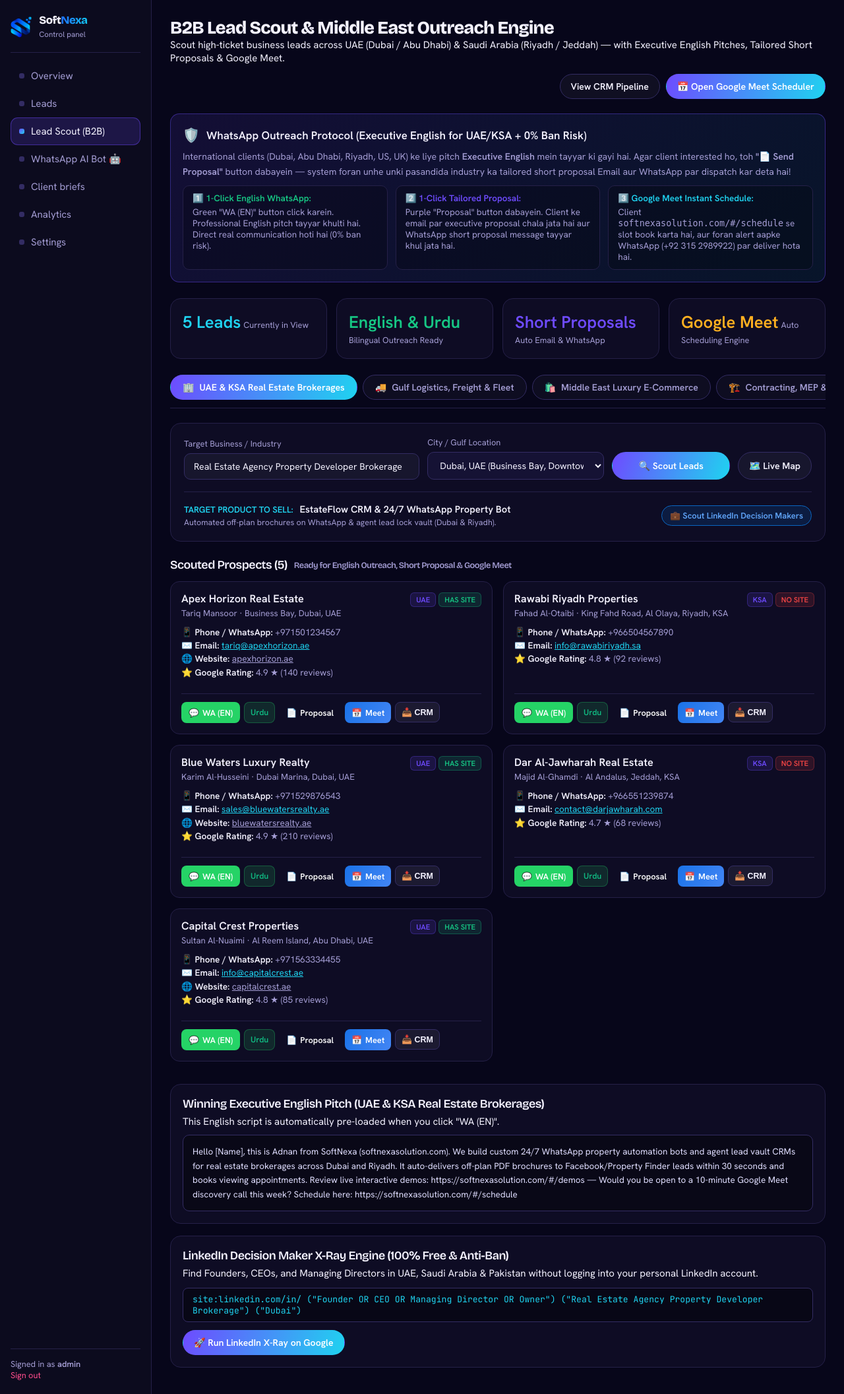
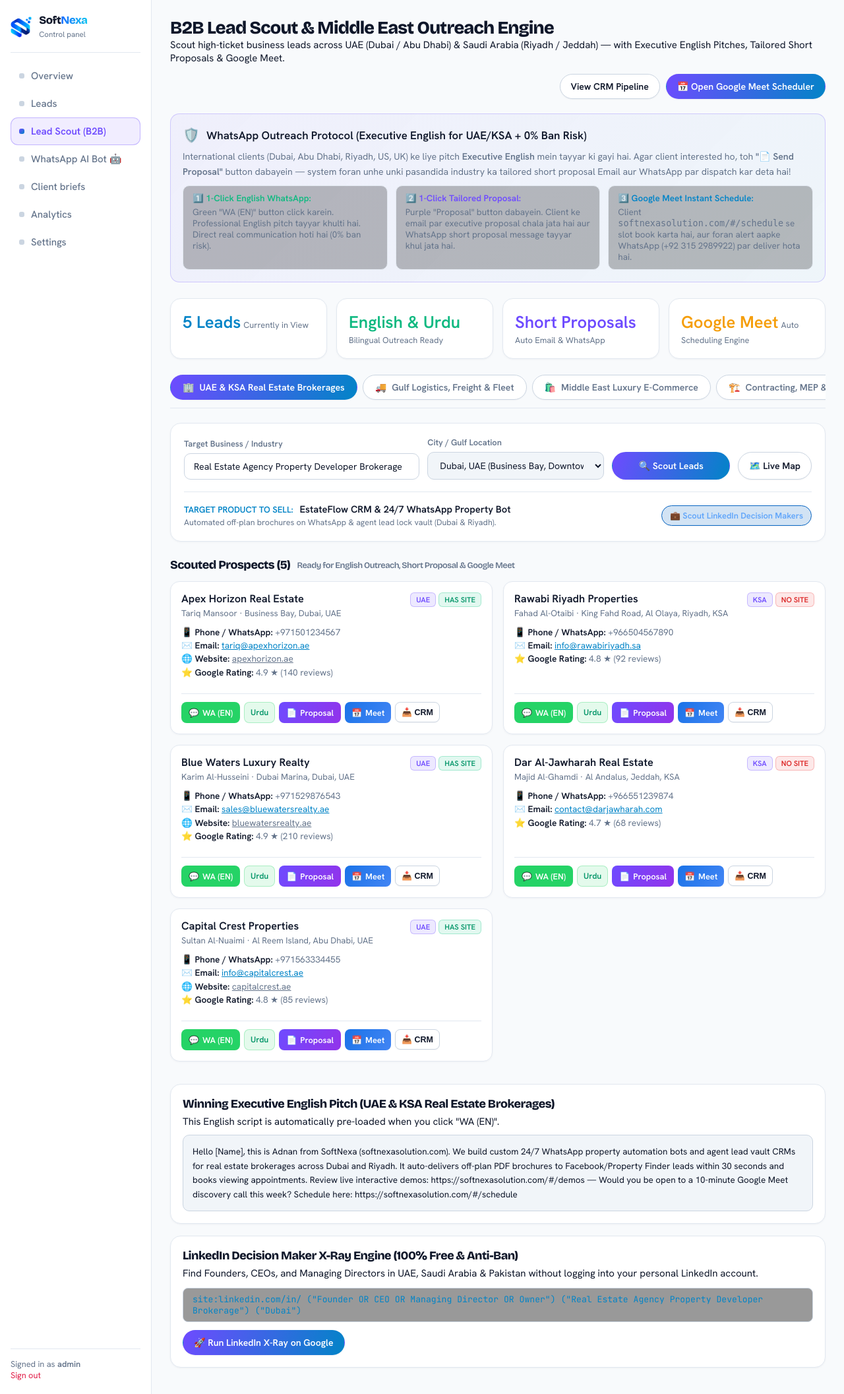
Before and after one commit to adnanbdm555-wq/softnexa-website, a PHP site: page /admin/lead_finder.php in a window 1280 px wide. Shown: the whole page at 66% size. Run offline with PHP 8.4, Linux system fonts and the light colour scheme; a user stored in the database is signed in; some libraries are stand-ins or nearby versions.

Commit message:
Convert admin control panel and login to clean modern light theme matching main website

```diff
--- a/admin/_guard.php
+++ b/admin/_guard.php
@@ -84,38 +84,38 @@ function admin_head($active = '', $title = '') {
 <link rel="preconnect" href="https://fonts.googleapis.com"><link rel="preconnect" href="https://fonts.gstatic.com" crossorigin>
 <link href="https://fonts.googleapis.com/css2?family=Bricolage+Grotesque:opsz,wght@12..96,600;12..96,800&family=Hanken+Grotesk:wght@400;500;600&family=JetBrains+Mono:wght@400;600&display=swap" rel="stylesheet">
 <style>
-:root{--void:#07061A;--panel:#0E0C24;--panel2:#151234;--ink:#F4F2FF;--mut:#A49DD4;--line:#252048;--line2:#332C63;
- --iris:#6E4BFF;--cyan:#1FD3F0;--pink:#FF4D8D;--mint:#16C784;--amber:#FFB020;--r:16px}
+:root{--void:#F8FAFC;--panel:#FFFFFF;--panel2:#F1F5F9;--ink:#0F172A;--mut:#64748B;--line:#E2E8F0;--line2:#CBD5E1;
+ --iris:#6E4BFF;--cyan:#0284C7;--pink:#E11D48;--mint:#10B981;--amber:#F59E0B;--r:16px}
 *{box-sizing:border-box}
 body{margin:0;background:var(--void);color:var(--ink);font-family:"Hanken Grotesk",system-ui,sans-serif;font-size:15px}
 a{color:inherit}
 h1,h2,h3{font-family:"Bricolage Grotesque",sans-serif;letter-spacing:-.03em;margin:0}
-h1{font-size:1.7rem;font-weight:800}h2{font-size:1.12rem;font-weight:600}h3{font-size:.98rem;font-weight:600}
+h1{font-size:1.7rem;font-weight:800;color:var(--ink)}h2{font-size:1.12rem;font-weight:700;color:var(--ink)}h3{font-size:.98rem;font-weight:600;color:var(--ink)}
 .mono{font-family:"JetBrains Mono",monospace}
 .shell{display:grid;grid-template-columns:230px 1fr;min-height:100vh}
-aside{border-right:1px solid var(--line);padding:20px 16px;background:rgba(255,255,255,.02);display:flex;flex-direction:column;gap:6px}
+aside{border-right:1px solid var(--line);padding:20px 16px;background:#FFFFFF;display:flex;flex-direction:column;gap:6px}
 .brand{display:flex;align-items:center;gap:11px;padding-bottom:18px;margin-bottom:8px;border-bottom:1px solid var(--line)}
 .brand .sq{width:30px;height:30px;border-radius:10px;background:linear-gradient(135deg,var(--iris),var(--cyan))}
-.brand b{font-family:"Bricolage Grotesque";font-size:1.05rem;letter-spacing:-.03em;display:block}
+.brand b{font-family:"Bricolage Grotesque";font-size:1.05rem;letter-spacing:-.03em;display:block;color:var(--ink)}
 .brand small{color:var(--mut);font-size:.72rem}
 nav a{display:flex;align-items:center;gap:10px;padding:10px 12px;border-radius:11px;text-decoration:none;
- color:var(--mut);font-size:.94rem;border:1px solid transparent}
-nav a:hover{background:rgba(255,255,255,.05);color:var(--ink)}
-nav a.on{background:color-mix(in srgb,var(--iris) 18%,transparent);border-color:color-mix(in srgb,var(--iris) 45%,transparent);color:var(--ink)}
+ color:var(--mut);font-size:.94rem;border:1px solid transparent;font-weight:500;transition:all .15s ease}
+nav a:hover{background:var(--panel2);color:var(--ink)}
+nav a.on{background:color-mix(in srgb,var(--iris) 10%,#fff);border-color:color-mix(in srgb,var(--iris) 35%,transparent);color:var(--iris);font-weight:700}
 nav a i{width:8px;height:8px;border-radius:3px;background:var(--line2);font-style:normal}
 nav a.on i{background:linear-gradient(135deg,var(--iris),var(--cyan))}
 aside .foot{margin-top:auto;padding-top:14px;border-top:1px solid var(--line);font-size:.8rem;color:var(--mut)}
-main{padding:26px 28px 40px;min-width:0}
+main{padding:26px 28px 40px;min-width:0;background:var(--void)}
 .top{display:flex;align-items:center;gap:14px;flex-wrap:wrap;margin-bottom:22px}
 .top .sp{margin-left:auto;display:flex;gap:9px;flex-wrap:wrap}
 .btn{display:inline-flex;align-items:center;gap:8px;padding:9px 16px;border-radius:999px;border:1px solid var(--line2);
- background:rgba(255,255,255,.04);color:var(--ink);text-decoration:none;cursor:pointer;font:inherit;font-size:.88rem;font-weight:600}
-.btn:hover{border-color:var(--iris)}
+ background:#FFFFFF;color:var(--ink);text-decoration:none;cursor:pointer;font:inherit;font-size:.88rem;font-weight:600;box-shadow:0 1px 2px rgba(15,23,42,.05);transition:all .15s ease}
+.btn:hover{border-color:var(--iris);background:var(--panel2)}
 .btn.p{background:linear-gradient(110deg,var(--iris),var(--cyan));border-color:transparent;color:#fff}
 .btn.sm{padding:6px 12px;font-size:.8rem}
 .cards{display:grid;grid-template-columns:repeat(4,1fr);gap:14px;margin-bottom:18px}
-.card{background:var(--panel);border:1px solid var(--line);border-radius:var(--r);padding:18px}
-.card.big b{font-family:"Bricolage Grotesque";font-size:1.9rem;font-weight:800;letter-spacing:-.04em;display:block;line-height:1.05}
+.card{background:var(--panel);border:1px solid var(--line);border-radius:var(--r);padding:18px;box-shadow:0 1px 3px rgba(15,23,42,.04),0 1px 2px rgba(15,23,42,.02)}
+.card.big b{font-family:"Bricolage Grotesque";font-size:1.9rem;font-weight:800;letter-spacing:-.04em;display:block;line-height:1.05;color:var(--ink)}
 .card small{color:var(--mut);font-size:.8rem}
 .card .delta{font-size:.76rem;margin-top:6px;display:inline-block}
 .up{color:var(--mint)}.down{color:var(--pink)}
@@ -123,16 +123,16 @@ main{padding:26px 28px 40px;min-width:0}
 .grid3{display:grid;grid-template-columns:repeat(3,1fr);gap:14px}
 table{width:100%;border-collapse:collapse;font-size:.88rem}
 th{text-align:left;padding:11px 12px;color:var(--mut);font-size:.72rem;letter-spacing:.05em;text-transform:uppercase;
- border-bottom:1px solid var(--line);background:rgba(255,255,255,.03)}
-td{padding:11px 12px;border-bottom:1px solid var(--line)}
-tr:hover td{background:rgba(255,255,255,.02)}
-.pill{display:inline-block;padding:4px 10px;border-radius:999px;font-size:.74rem;border:1px solid transparent}
-.s-new{background:rgba(110,75,255,.18);color:#b9a8ff;border-color:rgba(110,75,255,.4)}
-.s-contacted{background:rgba(31,211,240,.14);color:var(--cyan);border-color:rgba(31,211,240,.4)}
-.s-qualified{background:rgba(255,176,32,.14);color:var(--amber);border-color:rgba(255,176,32,.4)}
-.s-proposal{background:rgba(255,77,141,.14);color:var(--pink);border-color:rgba(255,77,141,.4)}
-.s-won{background:rgba(22,199,132,.16);color:var(--mint);border-color:rgba(22,199,132,.4)}
-.s-lost{background:rgba(255,255,255,.06);color:var(--mut);border-color:var(--line2)}
+ border-bottom:1px solid var(--line);background:var(--panel2);font-weight:700}
+td{padding:11px 12px;border-bottom:1px solid var(--line);color:var(--ink)}
+tr:hover td{background:rgba(110,75,255,.03)}
+.pill{display:inline-block;padding:4px 10px;border-radius:999px;font-size:.74rem;border:1px solid transparent;font-weight:600}
+.s-new{background:rgba(110,75,255,.1);color:var(--iris);border-color:rgba(110,75,255,.25)}
+.s-contacted{background:rgba(2,132,199,.1);color:var(--cyan);border-color:rgba(2,132,199,.25)}
+.s-qualified{background:rgba(245,158,11,.1);color:#D97706;border-color:rgba(245,158,11,.25)}
+.s-proposal{background:rgba(225,29,72,.1);color:var(--pink);border-color:rgba(225,29,72,.25)}
+.s-won{background:rgba(16,185,129,.12);color:var(--mint);border-color:rgba(16,185,129,.3)}
+.s-lost{background:rgba(100,116,139,.1);color:var(--mut);border-color:var(--line2)}
 .score{font-family:"JetBrains Mono",monospace;font-weight:600}
 .hot{color:var(--mint)}.warm{color:var(--amber)}.cold{color:var(--mut)}
 .bars{display:flex;align-items:flex-end;gap:6px;height:170px;margin-top:10px}
@@ -148,10 +148,10 @@ tr:hover td{background:rgba(255,255,255,.02)}
 .fst{padding:12px 14px;border-radius:12px;background:linear-gradient(110deg,var(--iris),var(--cyan));color:#fff;font-size:.86rem}
 .fst b{font-family:"Bricolage Grotesque";font-size:1.15rem;display:block}
 .drop{font-size:.74rem;color:var(--mut);text-align:center}
-input,select,textarea{background:rgba(255,255,255,.04);border:1px solid var(--line);color:var(--ink);
- border-radius:11px;padding:9px 12px;font:inherit;font-size:.88rem;width:100%}
-input:focus,select:focus,textarea:focus{outline:0;border-color:var(--iris)}
-label{display:block;font-size:.78rem;color:var(--mut);margin-bottom:5px}
+input,select,textarea{background:#FFFFFF;border:1px solid var(--line2);color:var(--ink);
+ border-radius:11px;padding:9px 12px;font:inherit;font-size:.88rem;width:100%;transition:border-color .15s ease}
+input:focus,select:focus,textarea:focus{outline:0;border-color:var(--iris);box-shadow:0 0 0 3px rgba(110,75,255,.1)}
+label{display:block;font-size:.78rem;color:var(--mut);margin-bottom:5px;font-weight:600}
 .filters{display:flex;gap:10px;flex-wrap:wrap;margin-bottom:14px}
 .filters > div{min-width:150px}
 .muted{color:var(--mut)}
--- a/admin/lead_finder.php
+++ b/admin/lead_finder.php
@@ -207,37 +207,37 @@ admin_head('lead_finder.php', 'B2B Lead Scout & Middle East Outreach Engine —
 
 <style>
 .scout-tabs{display:flex;gap:8px;border-bottom:1px solid var(--line);margin-bottom:22px;padding-bottom:12px;overflow-x:auto}
-.scout-tab{padding:9px 18px;border-radius:999px;font-weight:600;font-size:.88rem;text-decoration:none;border:1px solid var(--line2);background:rgba(255,255,255,.03);color:var(--mut);display:inline-flex;align-items:center;gap:8px;white-space:nowrap}
+.scout-tab{padding:9px 18px;border-radius:999px;font-weight:600;font-size:.88rem;text-decoration:none;border:1px solid var(--line2);background:#FFFFFF;color:var(--mut);display:inline-flex;align-items:center;gap:8px;white-space:nowrap;box-shadow:0 1px 2px rgba(15,23,42,.04)}
 .scout-tab:hover{color:var(--ink);border-color:var(--iris)}
 .scout-tab.active{background:linear-gradient(110deg,var(--iris),var(--cyan));border-color:transparent;color:#fff}
-.scout-search-bar{background:var(--panel);border:1px solid var(--line);border-radius:var(--r);padding:20px;margin-bottom:24px}
+.scout-search-bar{background:var(--panel);border:1px solid var(--line);border-radius:var(--r);padding:20px;margin-bottom:24px;box-shadow:0 1px 3px rgba(15,23,42,.04)}
 .scout-grid{display:grid;grid-template-columns:repeat(auto-fill,minmax(340px,1fr));gap:16px}
-.prospect-card{background:var(--panel);border:1px solid var(--line);border-radius:14px;padding:16px;display:flex;flex-direction:column;justify-content:space-between;transition:transform .2s ease,border-color .2s ease}
-.prospect-card:hover{border-color:color-mix(in srgb,var(--cyan) 50%,var(--iris));transform:translateY(-2px)}
+.prospect-card{background:var(--panel);border:1px solid var(--line);border-radius:14px;padding:16px;display:flex;flex-direction:column;justify-content:space-between;transition:transform .2s ease,border-color .2s ease;box-shadow:0 1px 3px rgba(15,23,42,.04)}
+.prospect-card:hover{border-color:color-mix(in srgb,var(--cyan) 50%,var(--iris));transform:translateY(-2px);box-shadow:0 4px 12px rgba(15,23,42,.08)}
 .prospect-head{display:flex;justify-content:space-between;align-items:flex-start;margin-bottom:10px}
 .prospect-title{font-size:1.02rem;font-weight:700;color:var(--ink);line-height:1.2}
 .prospect-meta{font-size:.82rem;color:var(--mut);margin-top:3px}
-.prospect-tag{font-size:.7rem;font-weight:700;font-family:var(--font-mono);padding:3px 8px;border-radius:6px;background:rgba(255,255,255,.05);border:1px solid var(--line)}
-.prospect-tag.hot{background:rgba(239,68,68,.14);color:#EF4444;border-color:rgba(239,68,68,.3)}
-.prospect-tag.ready{background:rgba(22,199,132,.14);color:var(--mint);border-color:rgba(22,199,132,.3)}
-.prospect-tag.flag{background:rgba(110,75,255,.14);color:var(--iris);border-color:rgba(110,75,255,.3)}
+.prospect-tag{font-size:.7rem;font-weight:700;font-family:var(--font-mono);padding:3px 8px;border-radius:6px;background:var(--panel2);border:1px solid var(--line2);color:var(--mut)}
+.prospect-tag.hot{background:rgba(239,68,68,.12);color:#DC2626;border-color:rgba(239,68,68,.3)}
+.prospect-tag.ready{background:rgba(22,199,132,.12);color:#059669;border-color:rgba(22,199,132,.3)}
+.prospect-tag.flag{background:rgba(110,75,255,.12);color:var(--iris);border-color:rgba(110,75,255,.3)}
 .prospect-body{font-size:.85rem;line-height:1.5;margin:8px 0;color:var(--mut)}
 .prospect-body b{color:var(--ink)}
 .prospect-actions{display:flex;gap:6px;margin-top:14px;padding-top:12px;border-top:1px solid var(--line);flex-wrap:wrap}
 .btn-wa-en{background:#25D366;color:#fff;border:none;display:inline-flex;align-items:center;gap:5px;padding:7px 11px;border-radius:8px;font-weight:700;font-size:.8rem;text-decoration:none;cursor:pointer}
 .btn-wa-en:hover{background:#20BD5A}
-.btn-wa-ro{background:rgba(37,211,102,.14);color:#10B981;border:1px solid rgba(37,211,102,.3);display:inline-flex;align-items:center;gap:5px;padding:7px 9px;border-radius:8px;font-weight:600;font-size:.78rem;text-decoration:none;cursor:pointer}
-.btn-wa-ro:hover{background:rgba(37,211,102,.25)}
-.btn-prop{background:linear-gradient(120deg,var(--iris),var(--violet));color:#fff;border:none;display:inline-flex;align-items:center;gap:5px;padding:7px 11px;border-radius:8px;font-weight:600;font-size:.8rem;text-decoration:none;cursor:pointer}
+.btn-wa-ro{background:rgba(37,211,102,.12);color:#059669;border:1px solid rgba(37,211,102,.3);display:inline-flex;align-items:center;gap:5px;padding:7px 9px;border-radius:8px;font-weight:600;font-size:.78rem;text-decoration:none;cursor:pointer}
+.btn-wa-ro:hover{background:rgba(37,211,102,.22)}
+.btn-prop{background:linear-gradient(120deg,var(--iris),#9333EA);color:#fff;border:none;display:inline-flex;align-items:center;gap:5px;padding:7px 11px;border-radius:8px;font-weight:600;font-size:.8rem;text-decoration:none;cursor:pointer}
 .btn-prop:hover{opacity:.95}
 .btn-meet{background:linear-gradient(120deg,#1A73E8,#4285F4);color:#fff;border:none;display:inline-flex;align-items:center;gap:5px;padding:7px 10px;border-radius:8px;font-weight:600;font-size:.8rem;text-decoration:none;cursor:pointer}
-.btn-crm{background:rgba(255,255,255,.06);color:var(--ink);border:1px solid var(--line2);padding:7px 9px;border-radius:8px;font-weight:600;font-size:.78rem;cursor:pointer}
-.btn-crm:hover{border-color:var(--iris);color:#fff}
+.btn-crm{background:#FFFFFF;color:var(--ink);border:1px solid var(--line2);padding:7px 9px;border-radius:8px;font-weight:600;font-size:.78rem;cursor:pointer;box-shadow:0 1px 2px rgba(15,23,42,.04)}
+.btn-crm:hover{border-color:var(--iris);color:var(--iris);background:var(--panel2)}
 .alert-box{padding:12px 18px;border-radius:10px;margin-bottom:20px;font-size:.9rem}
-.alert-box.success{background:rgba(22,199,132,.15);border:1px solid rgba(22,199,132,.4);color:#16C784}
-.alert-box.error{background:rgba(239,68,68,.15);border:1px solid rgba(239,68,68,.4);color:#EF4444}
-.script-box{background:rgba(0,0,0,.35);border:1px solid var(--line2);border-radius:10px;padding:14px;font-size:.84rem;color:#E0DEFF;line-height:1.6;margin-top:10px}
-.advisory-box{background:linear-gradient(135deg,rgba(110,75,255,.12),rgba(18,200,240,.08));border:1.5px solid rgba(110,75,255,.4);border-radius:14px;padding:18px;margin-bottom:24px}
+.alert-box.success{background:rgba(22,199,132,.12);border:1px solid rgba(22,199,132,.3);color:#059669}
+.alert-box.error{background:rgba(239,68,68,.12);border:1px solid rgba(239,68,68,.3);color:#DC2626}
+.script-box{background:var(--panel2);border:1px solid var(--line2);border-radius:10px;padding:14px;font-size:.84rem;color:var(--ink);line-height:1.6;margin-top:10px}
+.advisory-box{background:linear-gradient(135deg,rgba(110,75,255,.06),rgba(2,132,199,.04));border:1.5px solid rgba(110,75,255,.25);border-radius:14px;padding:18px;margin-bottom:24px}
 </style>
 
 <div class="top">
```
Also changed, not shown: admin/check.php (+8 -8 lines), admin/login.php (+13 -12 lines), admin/whatsapp_bot.php (+5 -5 lines).
